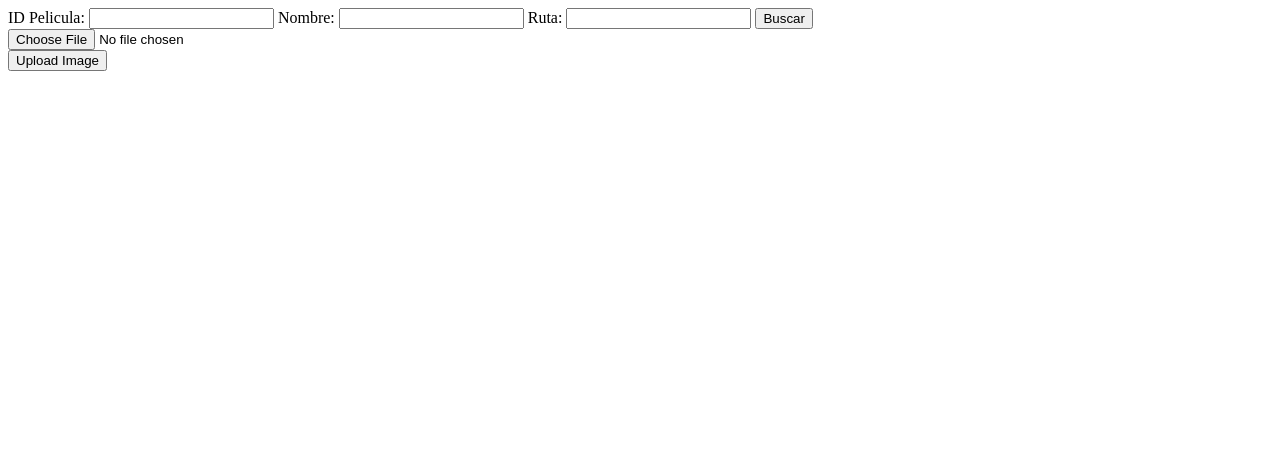
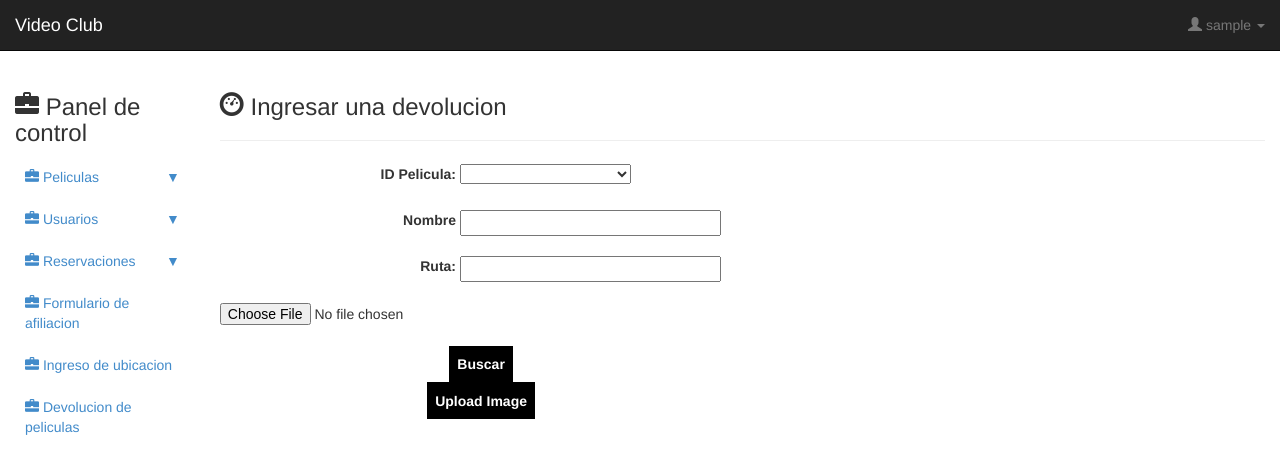
Before and after one commit to amirghin/videoclub, a PHP site: page /ftp_upload.php in a window 1280 px wide. Shown: the top 474 px of the page. Run offline with PHP 8.4, Linux system fonts and the light colour scheme; the visitor is signed in with stand-in values (Sample User, id 1); data that the repository does not hold is empty.

Commit message:
added drop down peliculas a ftp_upload

```diff
--- a/ftp_upload.php
+++ b/ftp_upload.php
@@ -3,6 +3,7 @@
 require "classes/ftp_session.php";
 require "classes/peliculas.php";
 
+session_start();
 $ftp = new ftp_session;
 
 if(isset($_POST["upload_image"], $_POST["id_pelicula"], $_POST["ruta"])) {
@@ -19,76 +20,75 @@ if(isset($_POST["upload_image"], $_POST["id_pelicula"], $_POST["ruta"])) {
     }
 }
 ?>
-<!DOCTYPE html>
-<html>
+<?php include 'includes/header.php';?>
+
 <body>
-<head>
-<script src="js/jquery-2.1.3.min.js"></script>
-<script>
-$(function(){
+    <nav id="top-nav" class="navbar navbar-inverse navbar-static-top">
 
-        function buscar_ruta(){
-            var id_pelicula = $("#id_pelicula").val();
+        <div class="container-fluid">
+            <div class="navbar-header">
+              <a class="navbar-brand" href="#">Video Club</a>
+            </div>
+            <div class="navbar-collapse collapse">
+              <ul class="nav navbar-nav navbar-right">
 
-            if (id_pelicula!=""){
-                var busqueda = $.ajax({
-                    url: "controllers/busqueda_pelicula_id_controller.php",
-                    type: "POST",
-                    data: {id_pelicula:id_pelicula},
-                });
-                busqueda.done(function(response){
-                    var object = jQuery.parseJSON(response);
-                    if(!object.error){
-                        $("#ruta").val(object.peliculas.ruta_imagenes);
-                        $("#nombre").val(object.peliculas.nombre);
-                        $("#ready").val("true");
-                    }else{
-                        console.log("aca");
-                        $("p").text = object.error.msg;
-                    }
+                <li class="dropdown">
+                    <a class="dropdown-toggle" role="button" data-toggle="dropdown" href="#">
+                        <i class="glyphicon glyphicon-user"></i> <?php echo $_SESSION["nombre_usuario"]; ?>
+                        <span class="caret"></span>
+                    </a>
+                    <ul id="g-account-menu" class="dropdown-menu" role="menu">
+                        <li><a href="logout.php"><i class="glyphicon glyphicon-lock"></i> Logout</a></li>
+                    </ul>
+                </li>
 
-                });
-                busqueda.error(function(error){
-                    alert("error");
-                });
+              </ul>
 
-            }
+            </div>
+        </div>
+    </nav>
+    <div class="container-fluid">
+        <div class="row">
+            <div class="col-sm-3 ">
+                <?php include 'includes/menu.php';?>
+            </div>
+            <div class="col-sm-9 ">
+                <h3><i class="glyphicon glyphicon-dashboard"></i> Ingresar una devolucion</h3>
 
-        }
+                <hr>
+                <section class="estilos_form" id="i_upload">
+                    <form action="" method="post" enctype="multipart/form-data" id="f_subir_imagen">
+                        <div class="filas form-group">
+                            <label for="">ID Pelicula:</label>
+                            <!--<input type="text" name="id_pelicula" id="id_pelicula" required>-->
+                           <select name="id_pelicula" id="id_pelicula">
+                             <option disabled="true" checked="true" value="0">Seleccione una Pelicula</option>
+                           </select>
+                        </div>
+                        <div class="filas form-group">
+                            <label for="">Nombre</label>
+                            <input type="text" name="nombre" id="nombre" readonly="true">
+                        </div>
+                        <div class="filas form-group">
+                            <label for="">Ruta:</label>
+                            <input type="text" name="ruta" id="ruta" readonly="true">
+                        </div>
+                        <div class="filas form-group">
+                            <input type="file" name="fileToUpload" id="fileToUpload" required >
+                        </div>
+                        <div class="filas form-group">
+                            <input type="button" name="buscar" id="buscar" value="Buscar" class="button col-12">
+                            <input type="submit" value="Upload Image" name="upload_image" id="upload_image" class="button col-12">
+                        </div>
 
-$('#buscar').click(function(){
 
-        buscar_ruta();
-    });
+                        <input  type="hidden" value="false" id="ready">
+                        <p></p>
 
-$( "#f_subir_imagen" ).submit(function( event ) {
-  if ( $( "#ready" ).val() != "false" ) {
-    return;
-  }
-
-  event.preventDefault();
-} );
- });
-</script>
-
-</head>
-<form action="" method="post" enctype="multipart/form-data" id="f_subir_imagen">
-    ID Pelicula:
-    <input type="text" name="id_pelicula" id="id_pelicula" required>
-    Nombre:
-    <input type="text" name="nombre" id="nombre" readonly="true">
-    Ruta:
-    <input type="text" name="ruta" id="ruta" readonly="true">
-    <input type="button" name="buscar" id="buscar" value="Buscar">
-
-    <br>
-    <input type="file" name="fileToUpload" id="fileToUpload" required>
-    <br>
-    <input type="submit" value="Upload Image" name="upload_image" id="upload_image">
-    <input  type="hidden" value="false" id="ready">
-    <p></p>
-
-</form>
-
+                    </form>
+                </section>
+            </div>
+        </div>
+    </div>
 </body>
 </html>
--- a/js/videoclub.js
+++ b/js/videoclub.js
@@ -855,6 +855,49 @@ $(function(){
         }
     });
 
+
+    function buscar_ruta(){
+        var id_pelicula = $("#id_pelicula").val();
+
+        if (id_pelicula!=""){
+            var busqueda = $.ajax({
+                url: "controllers/busqueda_pelicula_id_controller.php",
+                type: "POST",
+                data: {id_pelicula:id_pelicula},
+            });
+            busqueda.done(function(response){
+                var object = jQuery.parseJSON(response);
+                if(!object.error){
+                    $("#ruta").val(object.peliculas.ruta_imagenes);
+                    $("#nombre").val(object.peliculas.nombre);
+                    $("#ready").val("true");
+                }else{
+                    console.log("aca");
+                    $("p").text = object.error.msg;
+                }
+
+            });
+            busqueda.error(function(error){
+                alert("error");
+            });
+
+        }
+
+    }
+
+    $('#buscar').click(function(){
+
+            buscar_ruta();
+        });
+
+    $( "#f_subir_imagen" ).submit(function( event ) {
+      if ( $( "#ready" ).val() != "false" ) {
+        return;
+      }
+
+      event.preventDefault();
+    } );
+
     /*****************Funcion de busqueda de peliculas id************/
     $("#buscar_peliculas_id").on("click", function(){
         buscar_peliculas_id();
@@ -874,6 +917,12 @@ $(function(){
         llenar_dropdown_cargos();
     };
 
+    if ($("#i_upload").length > 0){
+        llenar_dropdown_peliculas();
+    };
+
+
+
 
 
 
```
